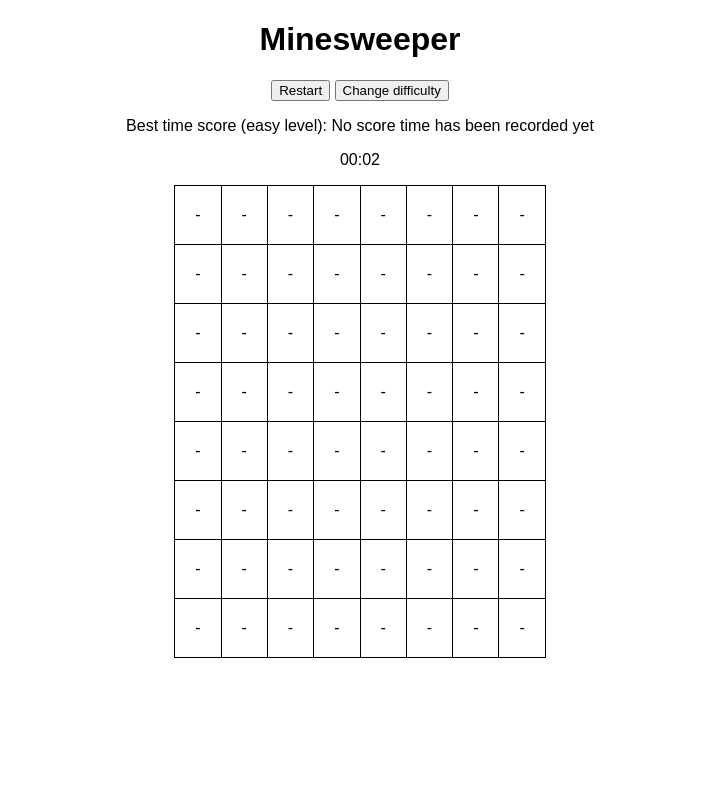
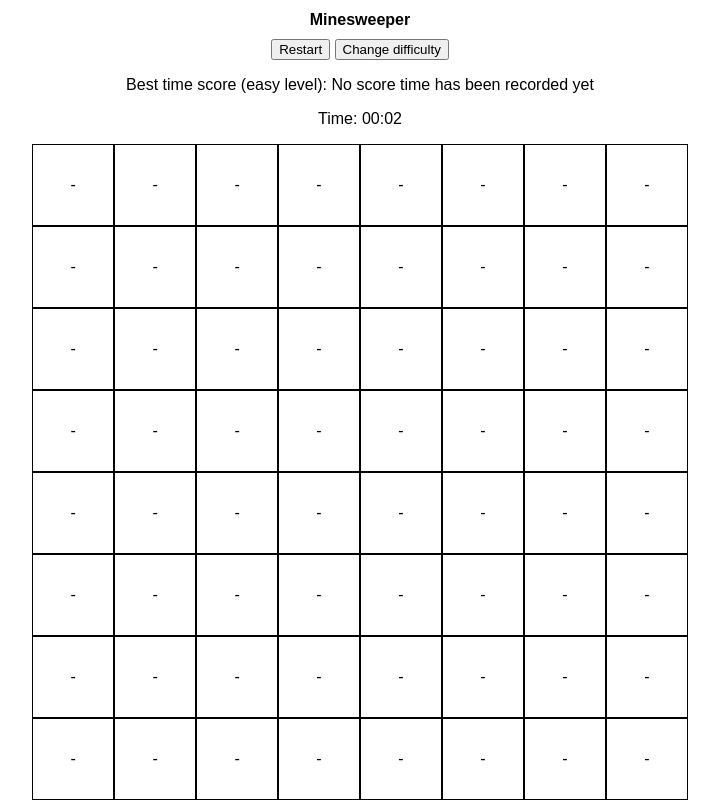
Before and after one commit to cristiandonozo117/minesweeper, a website with bundled scripts: page minesweeper.html in a window 1280 px wide. Both pictures are taken after a click on the button "Easy". Shown: the whole page, without its empty margins (280-999 px from the left). Built offline with nearby package versions, Linux system fonts and the light colour scheme.

Commit message:
change board rendering using display grid

```diff
--- a/app/main.js
+++ b/app/main.js
@@ -82,7 +82,8 @@ container.addEventListener('mousedown', event => {
     // REINICIO DE JUEGO
     if (target.classList.contains('btn-restart')){
         if (confirmRestart()){
-            document.getElementById('tablero').remove()
+            bestTime = getBestScoreTimeByDiff(diff)
+            headOptions()
             initializeGame(configDiff)
             stopTimeCounter(timeCounterID)
             timeCounterID = startTimeCounter()
@@ -127,7 +128,6 @@ function initializeGame(configDiff){
 }
 
 function headOptions(){
-    console.log(bestTime)
     container.innerHTML = `
         <div class="head-options">
             <button class="btn-restart">Restart</button>
@@ -160,7 +160,7 @@ function stopTimeCounter(intervalID){
 function updateTimeCounterDisplayer(){
     const displayTimeCounter = document.getElementsByClassName("time-counter").item(0)
     // Muestro en formato: minutos:segundos
-    displayTimeCounter.innerText = formatTime(time)
+    displayTimeCounter.innerText = 'Time: ' + formatTime(time)
 }
 
 function getBestScoreTimeByDiff(diff){
--- a/app/render.js
+++ b/app/render.js
@@ -5,30 +5,24 @@ export class Render{
         this.#gameBoard = gameBoard
     }
 
+    // Renderizado de tablero
     renderBoard(){
-        // Renderizado del tablero
-        const table = document.createElement('table')
-        table.id = 'tablero'
-        table.className = 'table'
-        let line, cell
-        this.#gameBoard.board.forEach((row, i) => {
-            line = document.createElement('tr')
-            row.forEach((box, j) => {
-                cell = document.createElement('td')
-                cell.classList.add('cell')
-                cell.id = `${i}-${j}` // Ej: 1-2
-                cell.textContent = '-' // Hidden
-                line.append(cell)
-
-                // if (box.is_mine){
-                //     cell.textContent = 'B'
-                // }
-            })
-            table.append(line)
-        })
-        // Para ignorar despliegue menú de contexto se hace click izq.
-        table.addEventListener('contextmenu', event => event.preventDefault())
-        return table
+        const board = document.createElement('div')
+        let [rows, cols] = this.#gameBoard.getShape()
+        board.className = 'board-game'
+        board.style.gridTemplateRows = `repeat(${rows}, 1fr)`
+        board.style.gridTemplateColumns = `repeat(${cols}, 1fr)`
+        let cell
+        this.#gameBoard.board.forEach((row, i) => row.forEach((box, j) => {
+            cell = document.createElement('div')
+            cell.classList.add('cell')
+            cell.id = `${i}-${j}` // Ej: 1-2
+            cell.textContent = '-' // Hidden
+            board.append(cell)
+        }))
+        // Para ignorar despliegue menú de contexto si se hace click izq.
+        board.addEventListener('contextmenu', event => event.preventDefault())
+        return board
     }
 
     showRevealedCells(){
--- a/app/styles.css
+++ b/app/styles.css
@@ -1,6 +1,20 @@
 body{
     font-family: sans-serif;
     text-align: center;
+
+    /* border: 3px solid red; */
+    padding: 0;
+    margin: 0;
+    box-sizing: border-box;
+    min-height: 100vh;
+    display: flex;
+    flex-direction: column;
+}
+
+h1{
+    margin: 1;
+    padding: 0;
+    font-size: medium;
 }
 
 .btn-start-game{
@@ -10,6 +24,10 @@ body{
 }
 
 .container{
+    /* border: 3px solid blue; */
+    display: flex;
+    flex-direction: column;
+    flex-grow: 1;
 }
 
 table{
@@ -25,8 +43,22 @@ table tr td{
     padding: 20px;
 }
 
+.board-game{
+    display: grid;
+    margin: auto;
+    flex-grow: 1;
+    /* width: 30%; */
+    aspect-ratio: 1 / 1;
+}
+
+.cell{
+    align-content: center;
+    border: 1px solid black;
+    border-collapse: collapse;
+}
+
+
 /* Background colors según número de bombas */
-
 .bombs-0{
     background-color: #a2a2a2bf;
     color: transparent
```
